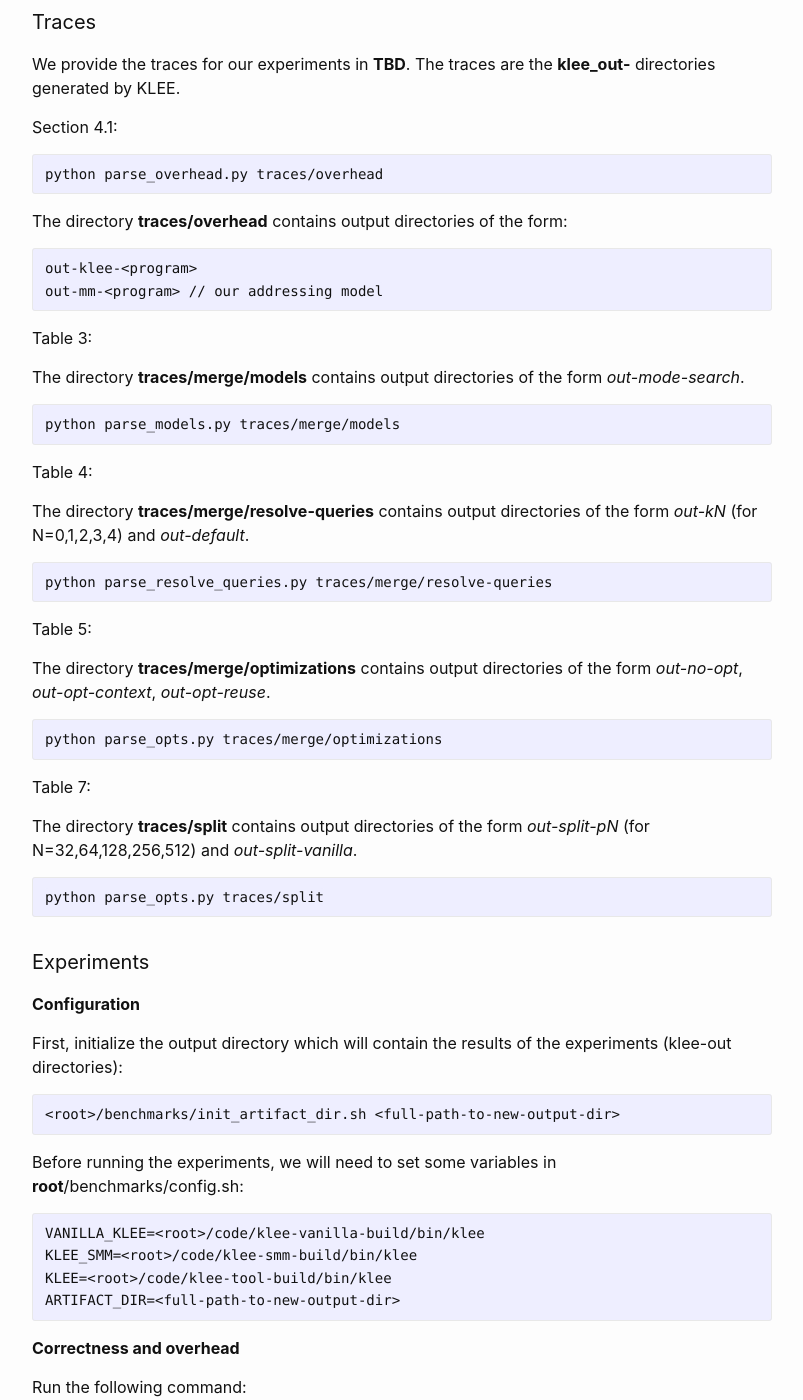
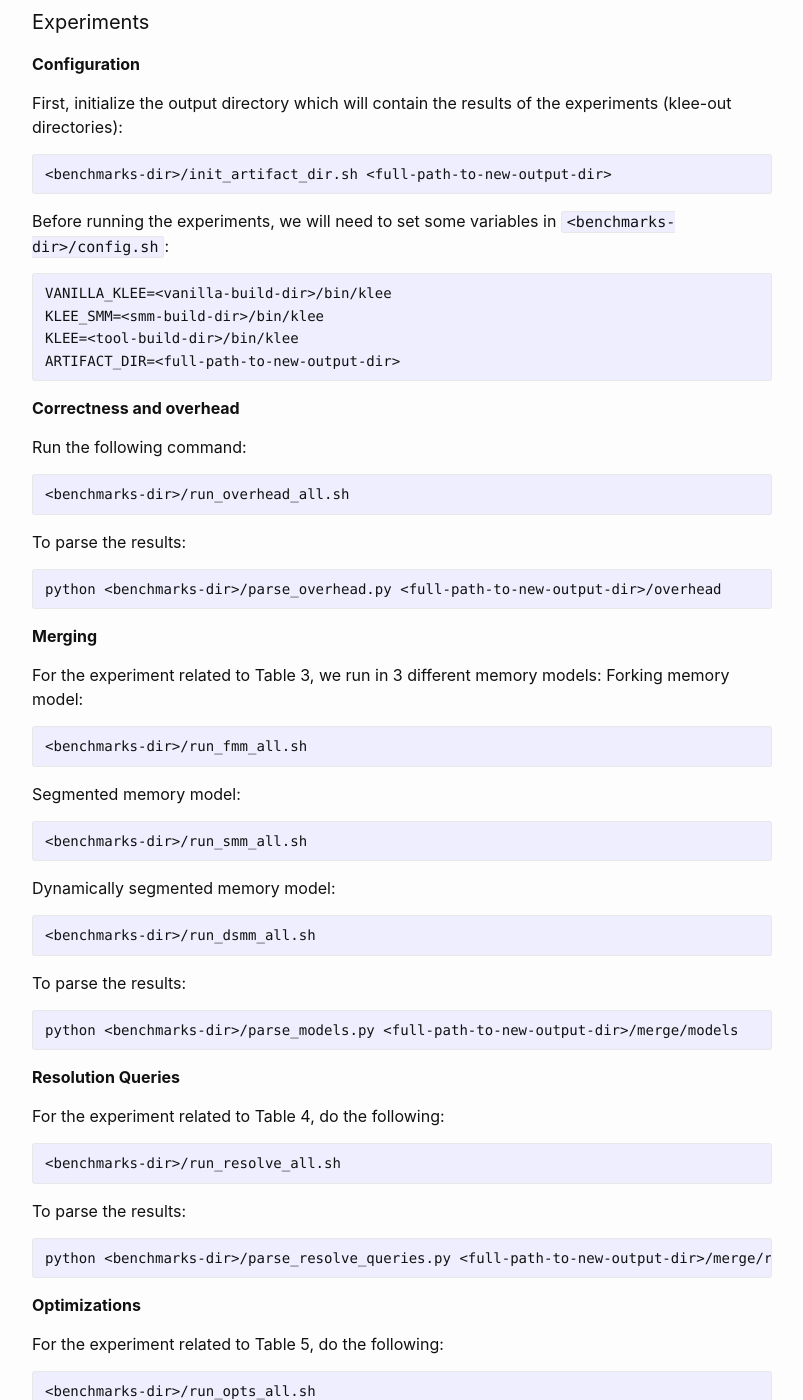
Before and after one commit to davidtr1037/davidtr1037.github.io, a Jekyll site: the page built from projects/ram.md, in a window 1280 px wide and 1400 px high, scrolled down 5800 px. Shown: the whole window, without its empty margins (238-1041 px from the left). Built offline with Jekyll 4.4.1, drawn with Linux system fonts in a browser that asks for light colours; some of the changed lines change nothing that is shown; some of the changed text lies outside the part shown.

Commit message:
updating

````diff
--- a/projects/ram.md
+++ b/projects/ram.md
@@ -256,6 +256,7 @@ make all
 ./extract.sh
 ```
 
+<!--
 #### Traces
 
 We provide the traces for our experiments in __TBD__.
@@ -294,19 +295,21 @@ The directory __traces/split__ contains output directories of the form _out-spli
 ```
 python parse_opts.py traces/split
 ```
+-->
+
 #### Experiments
 
 __Configuration__
 
 First, initialize the output directory which will contain the results of the experiments (klee-out directories):
 ```
-<root>/benchmarks/init_artifact_dir.sh <full-path-to-new-output-dir>
+<benchmarks-dir>/init_artifact_dir.sh <full-path-to-new-output-dir>
 ```
-Before running the experiments, we will need to set some variables in __root__/benchmarks/config.sh:
+Before running the experiments, we will need to set some variables in `<benchmarks-dir>/config.sh`:
 ```
-VANILLA_KLEE=<root>/code/klee-vanilla-build/bin/klee
-KLEE_SMM=<root>/code/klee-smm-build/bin/klee
-KLEE=<root>/code/klee-tool-build/bin/klee
+VANILLA_KLEE=<vanilla-build-dir>/bin/klee
+KLEE_SMM=<smm-build-dir>/bin/klee
+KLEE=<tool-build-dir>/bin/klee
 ARTIFACT_DIR=<full-path-to-new-output-dir>
 ```
 
@@ -314,11 +317,11 @@ __Correctness and overhead__
 
 Run the following command:
 ```
-<root>/benchmarks/run_overhead_all.sh
+<benchmarks-dir>/run_overhead_all.sh
 ```
 To parse the results:
 ```
-python parse_overhead.py <full-path-to-new-output-dir>/overhead
+python <benchmarks-dir>/parse_overhead.py <full-path-to-new-output-dir>/overhead
 ```
 
 __Merging__
@@ -326,41 +329,41 @@ __Merging__
 For the experiment related to Table 3, we run in 3 different memory models:
 Forking memory model:
 ```
-<root>/benchmarks/run_fmm_all.sh
+<benchmarks-dir>/run_fmm_all.sh
 ```
 Segmented memory model:
 ```
-<root>/benchmarks/run_smm_all.sh
+<benchmarks-dir>/run_smm_all.sh
 ```
 Dynamically segmented memory model:
 ```
-<root>/benchmarks/run_dsmm_all.sh
+<benchmarks-dir>/run_dsmm_all.sh
 ```
 To parse the results:
 ```
-python parse_models.py <full-path-to-new-output-dir>/merge/models
+python <benchmarks-dir>/parse_models.py <full-path-to-new-output-dir>/merge/models
 ```
 
 __Resolution Queries__
 
 For the experiment related to Table 4, do the following:
 ```
-<root>/benchmarks/run_resolve_all.sh
+<benchmarks-dir>/run_resolve_all.sh
 ```
 To parse the results:
 ```
-python parse_resolve_queries.py <full-path-to-new-output-dir>/merge/resolve-queries
+python <benchmarks-dir>/parse_resolve_queries.py <full-path-to-new-output-dir>/merge/resolve-queries
 ```
 
 __Optimizations__
 
 For the experiment related to Table 5, do the following:
 ```
-<root>/benchmarks/run_opts_all.sh
+<benchmarks-dir>/run_opts_all.sh
 ```
 To parse the results:
 ```
-python parse_opts.py <full-path-to-new-output-dir>/merge/optimizations
+python <benchmarks-dir>/parse_opts.py <full-path-to-new-output-dir>/merge/optimizations
 ```
 
 
@@ -368,9 +371,9 @@ __Splitting__
 
 For the experiment related to Table 7, do the following:
 ```
-<root>/benchmarks/run_split_all.sh
+<benchmarks-dir>/run_split_all.sh
 ```
 To parse the results:
 ```
-python parse_opts.py <full-path-to-new-output-dir>/split
+python <benchmarks-dir>/parse_opts.py <full-path-to-new-output-dir>/split
 ```
````
